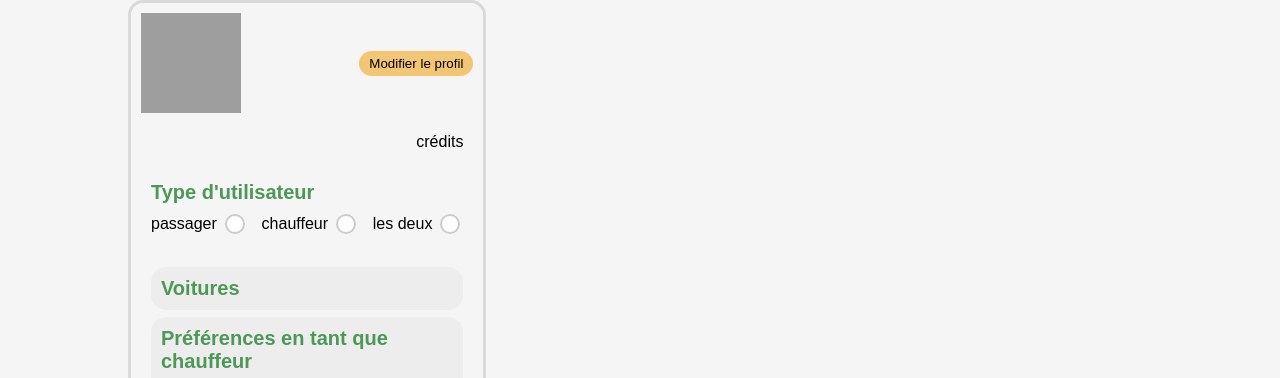
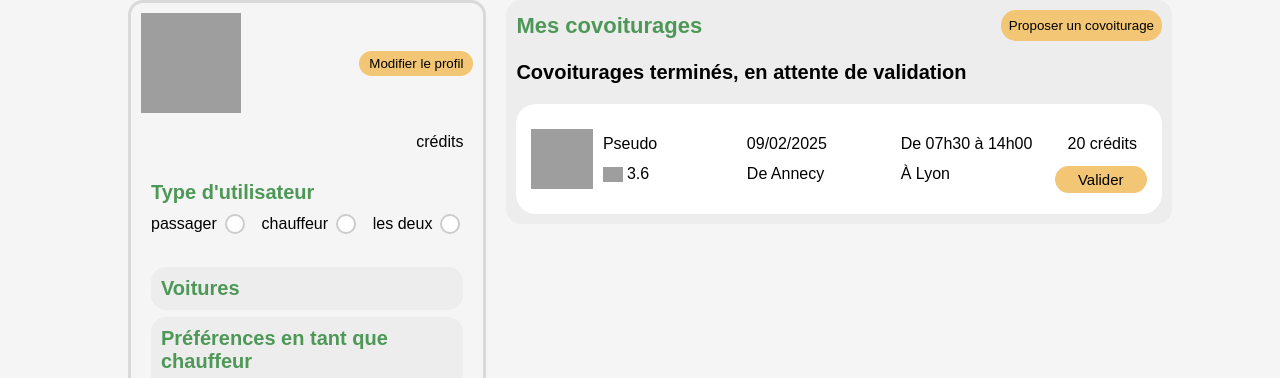
Before and after one commit to SoCode9/Ecoride, a PHP site: template templates/userSpace.php in a window 1280 px wide. Shown: the part 73-451 px from the top of the page. Run offline with PHP 8.4, Linux system fonts and the light colour scheme; the template is opened without the code that fills it, so the values that code supplies are empty; some libraries are stand-ins or nearby versions; grey boxes are pictures that could not be loaded.

Commit message:
userSpace add static in validation's carpools block

```diff
--- a/css/carpoolSearch.css
+++ b/css/carpoolSearch.css
@@ -233,7 +233,7 @@
     align-items: center;
     display: grid;
     grid-template-columns: 10% 25% 25% 25% 15%;
-    grid-template-rows: 20px 30px 30px 20px;
+    grid-template-rows: 10px 30px 30px 10px;
     padding: 15px;
     border-radius: 20px;
     background-color: white;
--- a/css/userSpace.css
+++ b/css/userSpace.css
@@ -2,6 +2,7 @@
 .userInfoAndCarpoolBlock {
     display: grid;
     grid-template-columns: 35% 65%;
+    gap: 20px;
 }
 
 .userInformationsBlock {
@@ -18,7 +19,13 @@
 
 .carpoolsUserBlock {
     grid-template-columns: 2/3;
-    border: black;
+    display: flex;
+    flex-direction: column;
+    gap: 20px;
+    padding: 10px;
+    border-radius: 15px;
+    background-color: #EDEDED;
+    height: fit-content;
 }
 
 /**User's informations Block**/
@@ -82,7 +89,7 @@
     width: 30px;
 }
 
-/* Cache les boutons radio natifs */
+/* Hide native radio buttons */
 input[type="checkbox"] {
     appearance: none;
     -webkit-appearance: none;
@@ -101,7 +108,7 @@ input[type="checkbox"] {
     transition: all 0.2s ease-in-out;
 }
 
-/* Style quand le bouton est sélectionné */
+/* Style when button is selected */
 input[type="checkbox"]:checked {
     border-color: #D9D9D9;
     /* Bordure foncée */
@@ -118,9 +125,7 @@ input[type="checkbox"]:checked {
 
 .scrollable-container {
     max-height: 600px;
-    /* Hauteur maximale */
     overflow: auto;
-    /* Barre de défilement uniquement si nécessaire */
+    /* Scroll bar only if necessary  */
     padding: 10px;
-    /* Espacement interne */
 }
--- a/templates/userSpace.php
+++ b/templates/userSpace.php
@@ -198,6 +198,39 @@
     </section>
 
     <section class="carpoolsUserBlock">
+        <div class="headerUserInfo">
+            <h1 class="pageTitle removeMargins">Mes covoiturages</h1>
+            <button class="participateButton">Proposer un covoiturage</button>
+        </div>
+        <div class="filtersList">
+            <h2 class="subTitleGreen" style="color: black ;">Covoiturages terminés, en attente de validation</h2>
+            <div class="travel">
+
+                <img src="../icons/Femme3.jpg" alt="Photo de l'utilisateur" class="photoUser">
+                <span class="pseudoUser">Pseudo</span>
+                <div class="driverRating">
+                    <img src="../icons/EtoileJaune.png" alt="Etoile" class="imgFilter">
+                    <span>3.6</span>
+                </div>
+                <span class="dateTravel">09/02/2025 </span>
+                <span class="hoursTravel">De Annecy</span>
+                <span class="seatsAvailable">De 07h30 à 14h00</span>
+                <span class="criteriaEcoDiv">À Lyon</span>
+                <span class="travelPrice gras">20 crédits
+                    <?php
+                    /*  $trajetPrice = htmlspecialchars($t['travel_price']);
+                     if ($trajetPrice > 1) {
+                         echo $trajetPrice . " crédits";
+                     } else {
+                         echo $trajetPrice . " crédit";
+                     } */
+                    ?></span>
+                <div class="seeDetailTrajet">
+                    <a href="xx.php?id=" class="travelDetailsLegend">Valider</a>
+
+
+                </div>
+            </div>
 
     </section>
 </main>
```
